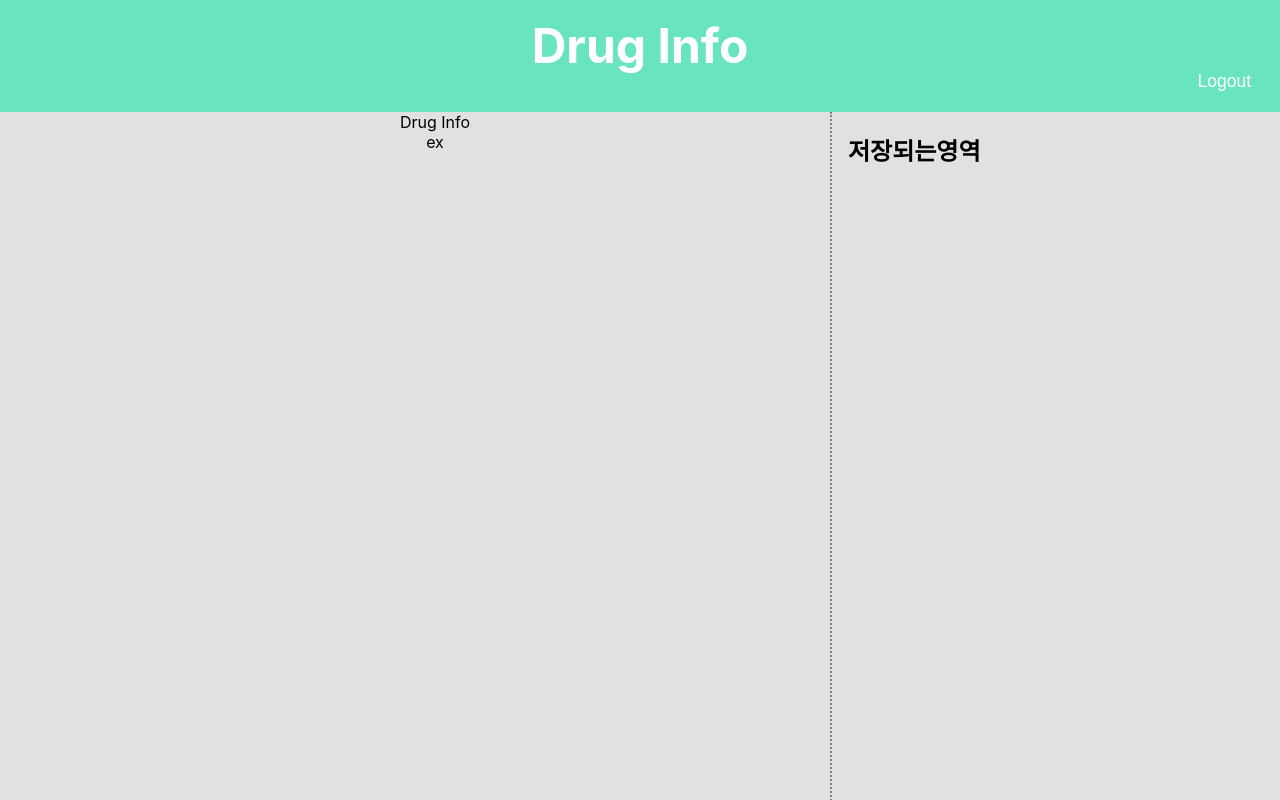
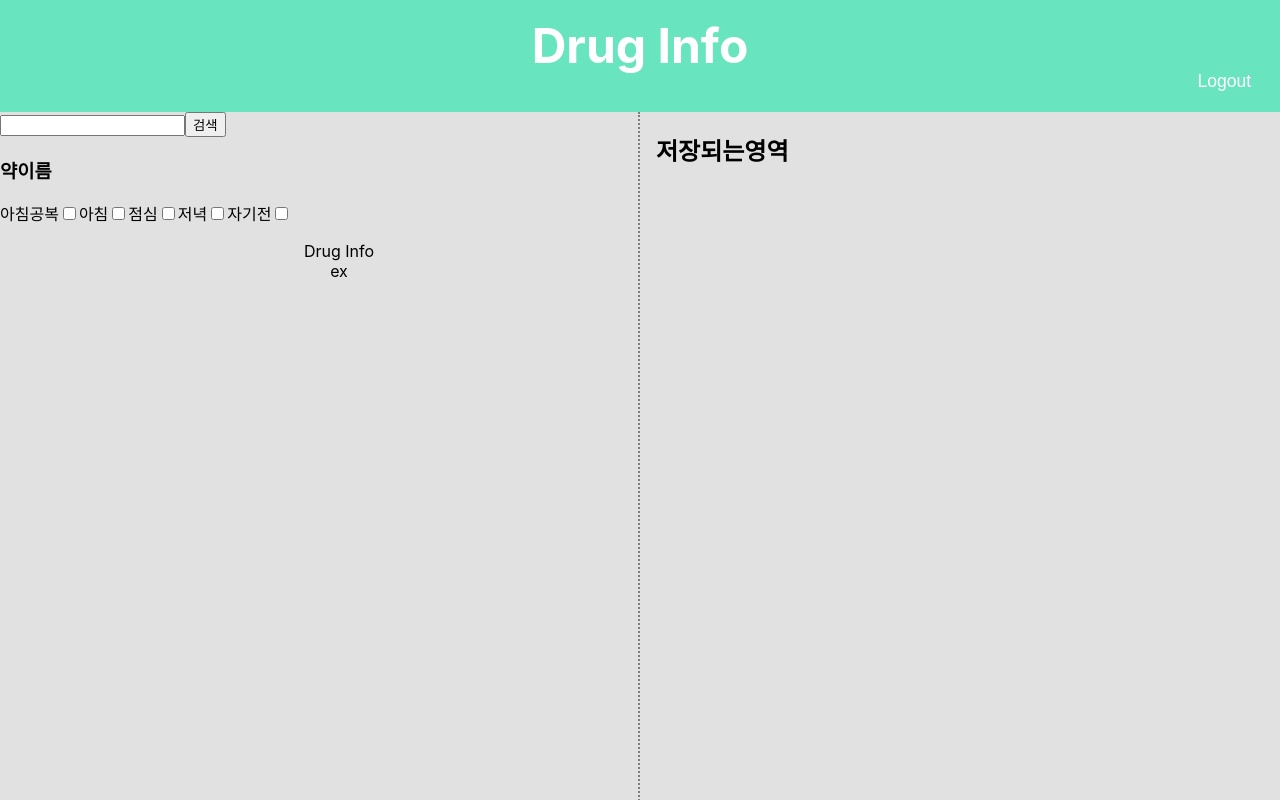
Before and after one commit to hee94/drug-Info, a React (Create React App) app: page /main in a window 1280 px wide. Built offline with nearby package versions, Linux system fonts and the light colour scheme; no server answers; sample sign-in values are in the browser's storage.

Commit message:
drug APIset

```diff
--- a/package.json
+++ b/package.json
@@ -6,6 +6,7 @@
     "@testing-library/jest-dom": "^5.11.4",
     "@testing-library/react": "^11.1.0",
     "@testing-library/user-event": "^12.1.10",
+    "axios": "^0.21.1",
     "firebase": "^8.7.0",
     "react": "^17.0.2",
     "react-dom": "^17.0.2",
@@ -13,6 +14,7 @@
     "react-scripts": "4.0.3",
     "web-vitals": "^1.0.1"
   },
+  "proxy" :"http://apis.data.go.kr",
   "scripts": {
     "start": "react-scripts start",
     "build": "react-scripts build",
--- a/public/index.html
+++ b/public/index.html
@@ -15,5 +15,6 @@
   <body>
     <noscript>You need to enable JavaScript to run this app.</noscript>
     <div id="root"></div>
+    </script>
   </body>
 </html>
--- a/src/app.jsx
+++ b/src/app.jsx
@@ -1,4 +1,4 @@
-import React from 'react';
+import React,{useState} from 'react';
 import { BrowserRouter, Route, Switch } from 'react-router-dom';
 import Login from './components/login/login';
 import Join from './components/join/join';
@@ -6,8 +6,19 @@ import Main from './components/main';
 import stlyes from './app.module.css';
 
 
-function App({authService}) {
+function App({authService, searchService}) {
+  const [list, setList] = useState([]);
+  const [info, setInfo] = useState([]);
 
+  const onsearch = (query) =>{
+    searchService.search(query)
+    .then(data => data.body.items)
+    .then(item =>{
+      if(item.length === 1){setInfo([item])}
+       else{setList([item])}
+    })
+    .catch(err => alert('이름을 정확히 입력해주세요'))
+  }
   return (
     <div className={stlyes.app}>
     <BrowserRouter>
@@ -16,7 +27,8 @@ function App({authService}) {
       <Login authService={authService} />
       </Route>
       <Route path="/main">
-        <Main authService={authService}  />
+        <Main authService={authService} onsearch={onsearch}
+         druginfo={info} drugList={list} />
       </Route>
       <Route path="/join">
         <Join  authService={authService}/>
--- a/src/components/editor/editor.jsx
+++ b/src/components/editor/editor.jsx
@@ -1,10 +1,46 @@
-import React from 'react';
+import React, { useRef } from 'react';
 import styles from './editor.module.css';
 import AddForm from '../addform/addform';
 
-const Editor = (props) => {
+const Editor = ({handleSearch}) => {
+    const searchRef = useRef();
+    const onsubmit =(e)=>{
+        e.preventDefault();
+        const value = searchRef.current.value;
+        handleSearch(value);
+    }
     return(
         <section className={styles.menu}>
+            <form className={styles.searchBox} onSubmit={onsubmit}>
+            <input type="text" ref={searchRef} className={styles.searchbar} />
+            <button type="submit" className={styles.btn}>검색</button>
+            </form>
+            <form className={styles.drugCard} >
+                <h3 className={styles.drugName}>약이름</h3>
+                <div className={styles.drugTime}>
+                <label htmlFor="bb">아침공복
+                <input type="checkbox" name="time" value="beforeBreakfast" id="bb"
+                className={styles.timechk} /></label>
+                <label htmlFor="bf">아침
+                <input type="checkbox" name="time" value="Breakfast" id="bf"
+                className={styles.timechk} />
+                </label>
+                <label htmlFor="lunch">점심
+                <input type="checkbox" name="time" value="lunch" id="lunch"
+                className={styles.timechk} />
+                </label>
+               <label htmlFor="dinner">저녁
+               <input type="checkbox" name="time" value="dinner" id="dinner"
+                className={styles.timechk} /></label>
+               <label htmlFor="bs">자기전
+               <input type="checkbox" name="time" value="beforeSleep" id="bs"
+                className={styles.timechk} />
+               </label>
+                </div>
+            </form>
+            <p className={styles.infoBox}></p>
+
+
             <AddForm />
         </section>
     )
--- a/src/components/header.module.css
+++ b/src/components/header.module.css
@@ -20,6 +20,7 @@ header {
   font-size: 1.1rem;
   border: none;
   outline: none;
+  transition: all 0.5s;
   padding: 0 1rem;
   border-radius: 30px;
 }
--- a/src/components/main.jsx
+++ b/src/components/main.jsx
@@ -1,13 +1,12 @@
-import React, { useEffect } from 'react';
+import React, { useEffect} from 'react';
 import Save from './save/save';
 import Header from './header';
 import Editor from './editor/editor'
 import { useHistory } from 'react-router-dom';
 import styles from './main.module.css'
 
-const Main = ({authService}) => {
+const Main = ({authService, onsearch, druginfo}) => {
   const history = useHistory();
-
   const logout = () =>{
     authService.onlogOut()
    }
@@ -17,15 +16,20 @@ const Main = ({authService}) => {
           history.push('/')
         }
     })
-})
+});
+const handleSearch =(query)=>{
+  onsearch(query)
+
+}
     return(
         <main>
           <Header onlogOut={logout} />
           <section className={styles.section}>
             <article className={styles.editor}>
-            <Editor />
+            <Editor handleSearch={handleSearch} />
+
             </article>
-          <Save />
+            <Save />
           </section>
         </main>
     )
--- a/src/components/main.module.css
+++ b/src/components/main.module.css
@@ -6,7 +6,7 @@ main {
   height: 100%;
 }
 .editor {
-  width: 65%;
+  width: 50%;
   height: 100%;
   border-right: 2px dotted rgb(122, 126, 125);
   margin-right: 1rem;
--- a/src/index.js
+++ b/src/index.js
@@ -3,13 +3,15 @@ import ReactDOM from 'react-dom';
 import './index.css';
 import App from './app';
 import Auth from './service/firebaseauth';
+import SearchDrug from './service/searchdrug';
 
 const authService = new Auth();
+const searchService = new SearchDrug(process.env.REACT_APP_DRUG_APIKEY);
 
 
 ReactDOM.render(
   <React.StrictMode>
-    <App  authService={authService} />
+    <App  authService={authService} searchService={searchService} />
   </React.StrictMode>,
   document.getElementById('root')
 );
--- /dev/null
+++ b/src/service/searchdrug.js
@@ -0,0 +1,19 @@
+class SearchDrug {
+    constructor(key) {
+      this.key = key;
+      this.getRequestOptions = {
+        method: 'GET',
+        redirect: 'follow',
+        headers: {
+          'Content-Type': 'application/json; charset=UTF-8'
+        }
+      };
+    }
+   async  search(query) {
+   const response = await fetch(`1471000/DrbEasyDrugInfoService/getDrbEasyDrugList?serviceKey=${this.key}&itemName=${query}&pageNo=1&startPage=1&numOfRows=10&type=json`,
+   this.getRequestOptions);
+   const data = response.json();
+   return data;
+    }
+  }
+  export default SearchDrug;
```
Also changed, not shown: 2 other files (tests, documents, lock files or other folders).
